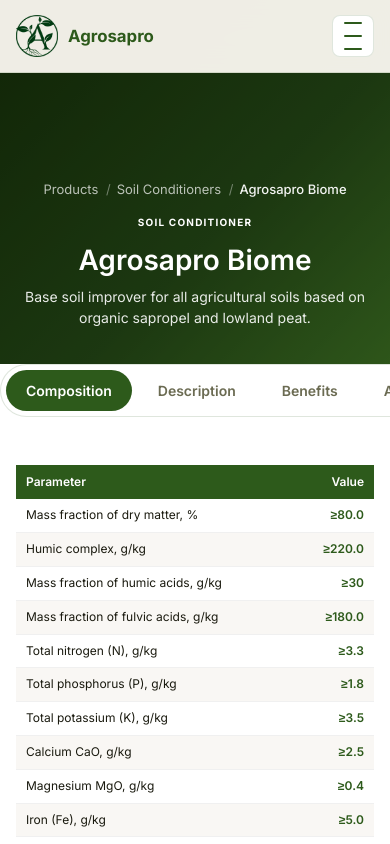
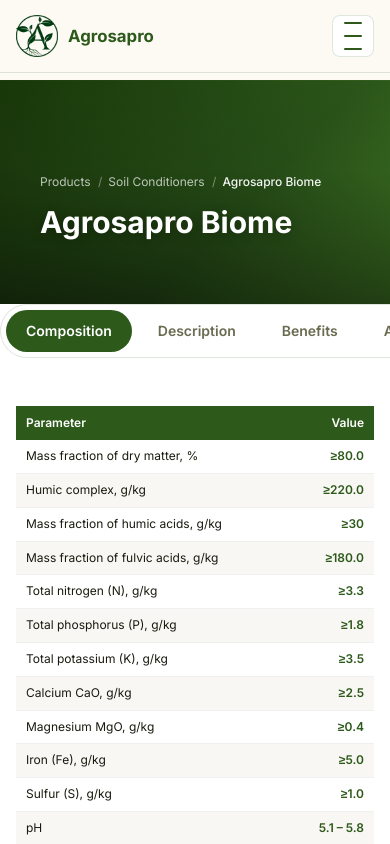
Before and after one commit to msagrosolver/agrosapro, a React (Vite) app: page /products/soil-conditioners/biome in a window 390 px wide. Shown: the top 844 px of the page. Built offline with nearby package versions, Linux system fonts and the light colour scheme.

Commit message:
“alpages_breadcrumbs1”

```diff
--- a/src/components/PageHero/PageHero.css
+++ b/src/components/PageHero/PageHero.css
@@ -1,62 +1,55 @@
 .page-hero {
   position: relative;
+  width: 100%;
+  height: 380px;
   display: flex;
-  min-height: 420px;
-  align-items: center;
-  background: linear-gradient(135deg, #1a3a0a 0%, #2d5a1b 60%, #4a8a2a 100%);
-  color: #fff;
+  align-items: flex-end;
+  justify-content: flex-start;
   overflow: hidden;
+  margin-top: var(--navbar-height, 80px);
 }
 
-.page-hero__overlay {
+.page-hero-bg {
   position: absolute;
   inset: 0;
-  background: rgba(0, 0, 0, 0.38);
+  background: linear-gradient(135deg, #1a3a0a 0%, #2d5a1b 60%, #4a8a2a 100%);
+  background-size: cover;
+  background-position: center;
 }
 
-.page-hero__content {
+.page-hero-overlay {
   position: relative;
+  position: absolute;
+  inset: 0;
+  background: linear-gradient(
+    to top,
+    rgba(0, 0, 0, 0.55) 0%,
+    rgba(0, 0, 0, 0.15) 60%,
+    rgba(0, 0, 0, 0.05) 100%
+  );
+}
+
+.page-hero-content {
+  position: relative;
+  z-index: 2;
+  width: 100%;
+  max-width: 1140px;
+  margin: 0 auto;
+  padding: 0 24px 40px;
+  text-align: left;
   display: flex;
   flex-direction: column;
-  align-items: center;
-  width: 100%;
-  padding-top: 80px;
-  text-align: center;
-}
-
-.page-hero__eyebrow {
-  margin: 0 0 16px;
-  font-size: 11px;
-  font-weight: 700;
-  letter-spacing: 0.12em;
-  line-height: 1.2;
-  text-transform: uppercase;
-}
-
-.page-hero__title {
-  max-width: 760px;
-  margin: 0 auto;
-  font-size: clamp(2.6rem, 6vw, 4.6rem);
-  font-weight: 600;
-  line-height: 1.05;
-}
-
-.page-hero__subtitle {
-  max-width: 720px;
-  margin: 20px auto 0;
-  font-size: 1.08rem;
-  line-height: 1.75;
-  color: rgba(255, 255, 255, 0.9);
+  align-items: flex-start;
 }
 
 .page-hero-breadcrumbs {
   display: flex;
   align-items: center;
   gap: 2px;
-  margin-bottom: 16px;
+  margin-bottom: 4px;
   font-size: 13px;
   flex-wrap: wrap;
-  justify-content: center;
+  justify-content: flex-start;
 }
 
 .breadcrumb-link {
@@ -80,38 +73,39 @@
   font-weight: 500;
 }
 
+.page-hero-content h1 {
+  margin: 8px 0 0;
+  font-size: 48px;
+  font-weight: 700;
+  color: white;
+  line-height: 1.1;
+  text-shadow: 0 2px 12px rgba(0, 0, 0, 0.25);
+}
+
 @media (max-width: 680px) {
   .page-hero {
-    min-height: 380px;
+    height: 260px;
   }
 
-  .page-hero__content {
-    padding-top: 88px;
+  .page-hero-content {
+    padding: 0 20px 28px;
   }
 }
 
 @media (max-width: 768px) {
   .page-hero {
-    min-height: 240px;
     height: auto;
     padding: 90px 20px 36px;
   }
 
-  .page-hero-content h1,
-  .page-hero__title {
-    font-size: 28px;
+  .page-hero-content h1 {
+    font-size: 30px;
     line-height: 1.2;
   }
 
-  .page-hero-content .eyebrow,
-  .page-hero__eyebrow {
-    font-size: 10px;
-  }
-
-  .page-hero-content p,
-  .page-hero__subtitle {
-    margin-top: 8px;
-    font-size: 14px;
-    line-height: 1.5;
+  .breadcrumb-link,
+  .breadcrumb-current,
+  .breadcrumb-separator {
+    font-size: 12px;
   }
 }
--- a/src/components/PageHero/PageHero.jsx
+++ b/src/components/PageHero/PageHero.jsx
@@ -4,8 +4,9 @@
 function PageHero({ eyebrow, title, subtitle, breadcrumbs }) {
   return (
     <section className="page-hero">
-      <div className="page-hero__overlay" />
-      <div className="page-hero__content container">
+      <div className="page-hero-bg" />
+      <div className="page-hero-overlay" />
+      <div className="page-hero-content">
         {breadcrumbs && (
           <nav className="page-hero-breadcrumbs">
             {breadcrumbs.map((crumb, index) => (
@@ -24,9 +25,7 @@
             ))}
           </nav>
         )}
-        <p className="page-hero__eyebrow">{eyebrow}</p>
-        <h1 className="page-hero__title">{title}</h1>
-        <p className="page-hero__subtitle">{subtitle}</p>
+        <h1>{title}</h1>
       </div>
     </section>
   );
```
